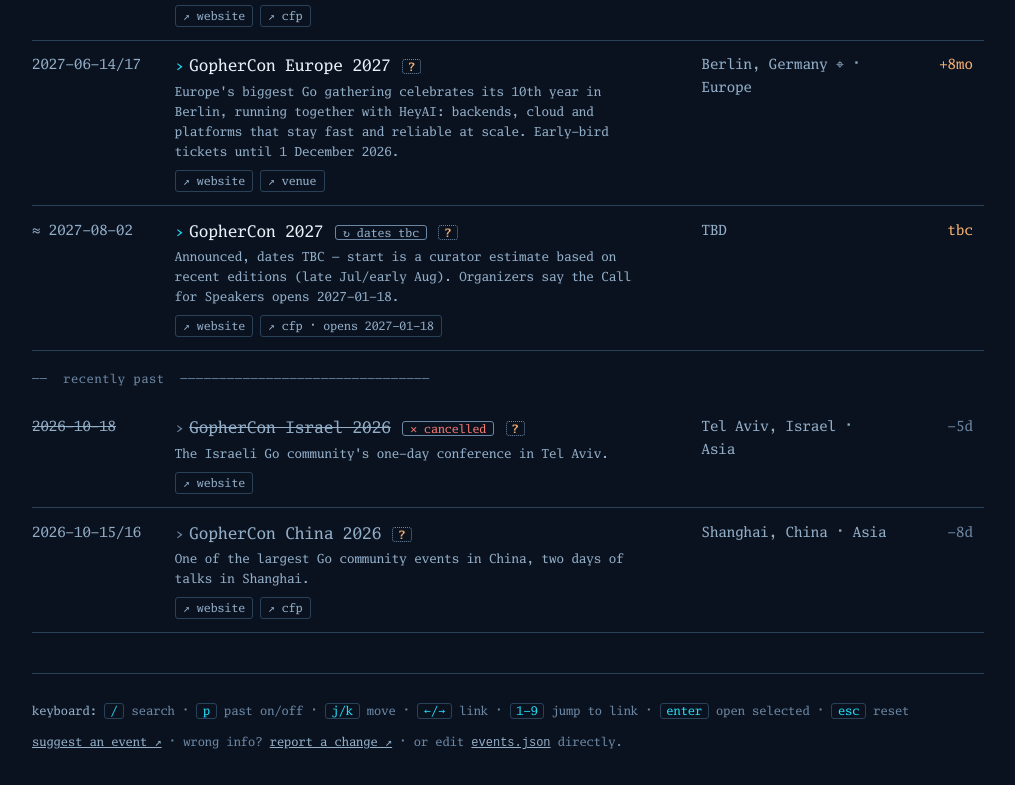
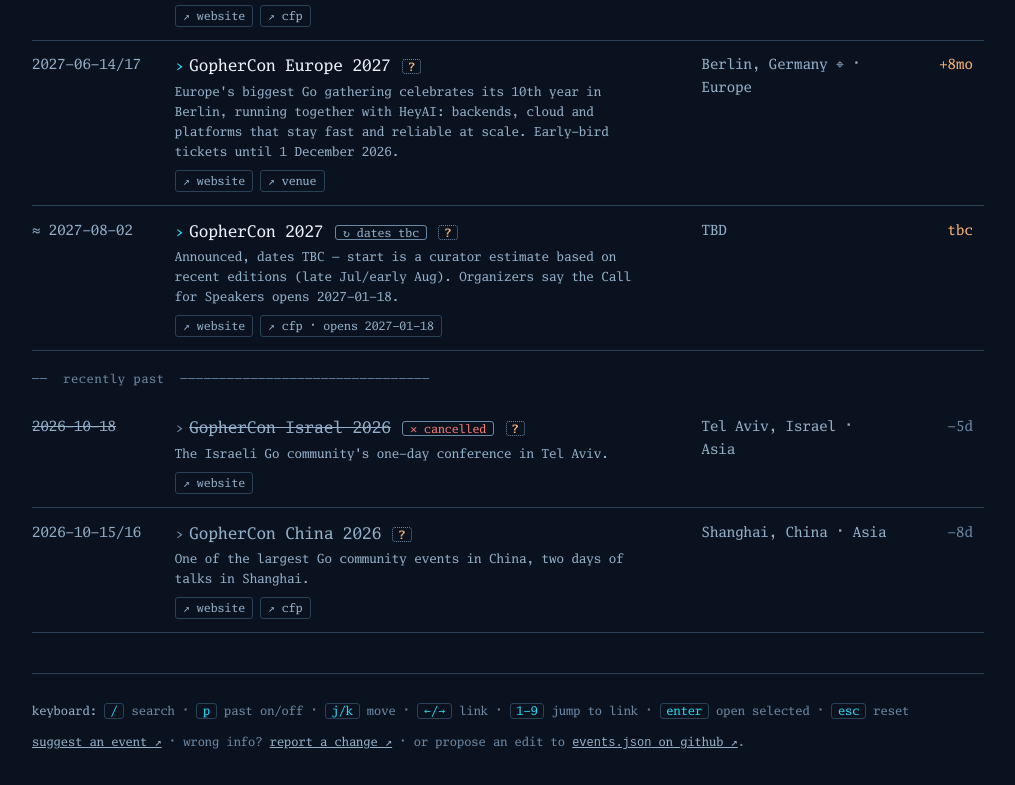
Before and after one commit to noxer/gophercon.dev, a plain HTML site: page index.html in a window 1280 px wide. Shown: the part 791-1576 px from the top of the page, without its empty margins (132-1147 px from the left). Drawn offline with Linux system fonts and the light colour scheme.

Commit message:
footer: 'edit events.json directly' -> 'propose an edit on github'
the old wording only worked for the repo owner; the blob link uses
GitHub's propose-changes flow, which forks + PRs for any visitor

```diff
--- a/index.html
+++ b/index.html
@@ -90,7 +90,7 @@
       <p class="muted">
         <a href="https://github.com/noxer/gophercon.dev/issues/new?template=suggest-event.yml" rel="noopener" target="_blank">suggest an event ↗</a> ·
         wrong info? <a href="https://github.com/noxer/gophercon.dev/issues/new?template=report-event.yml" rel="noopener" target="_blank">report a change ↗</a> ·
-        or edit <a href="events.json"><code>events.json</code></a> directly.
+        or propose an edit to <a href="https://github.com/noxer/gophercon.dev/blob/main/events.json" rel="noopener" target="_blank"><code>events.json</code> on github ↗</a>.
       </p>
     </footer>
   </div>
```
